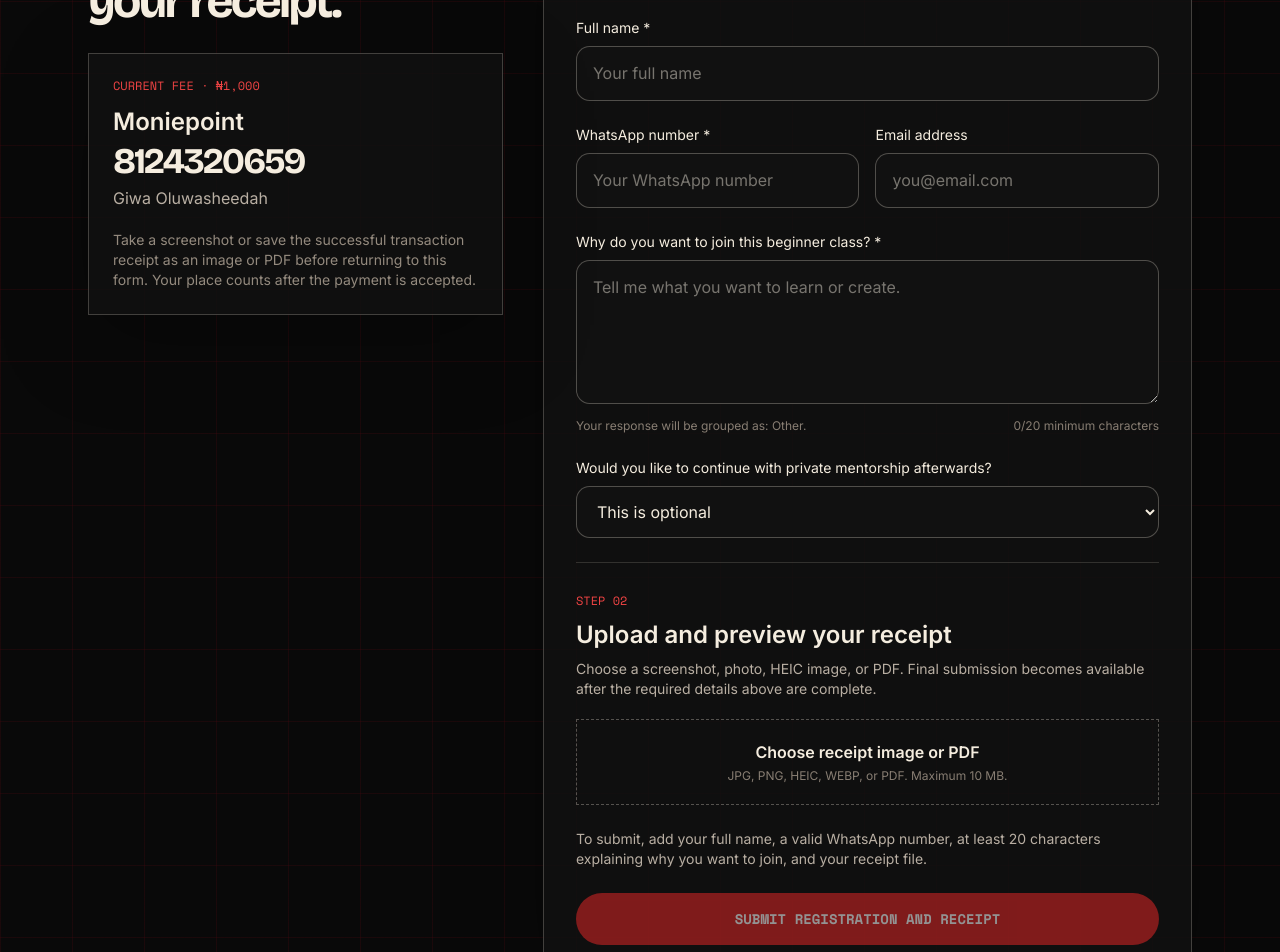
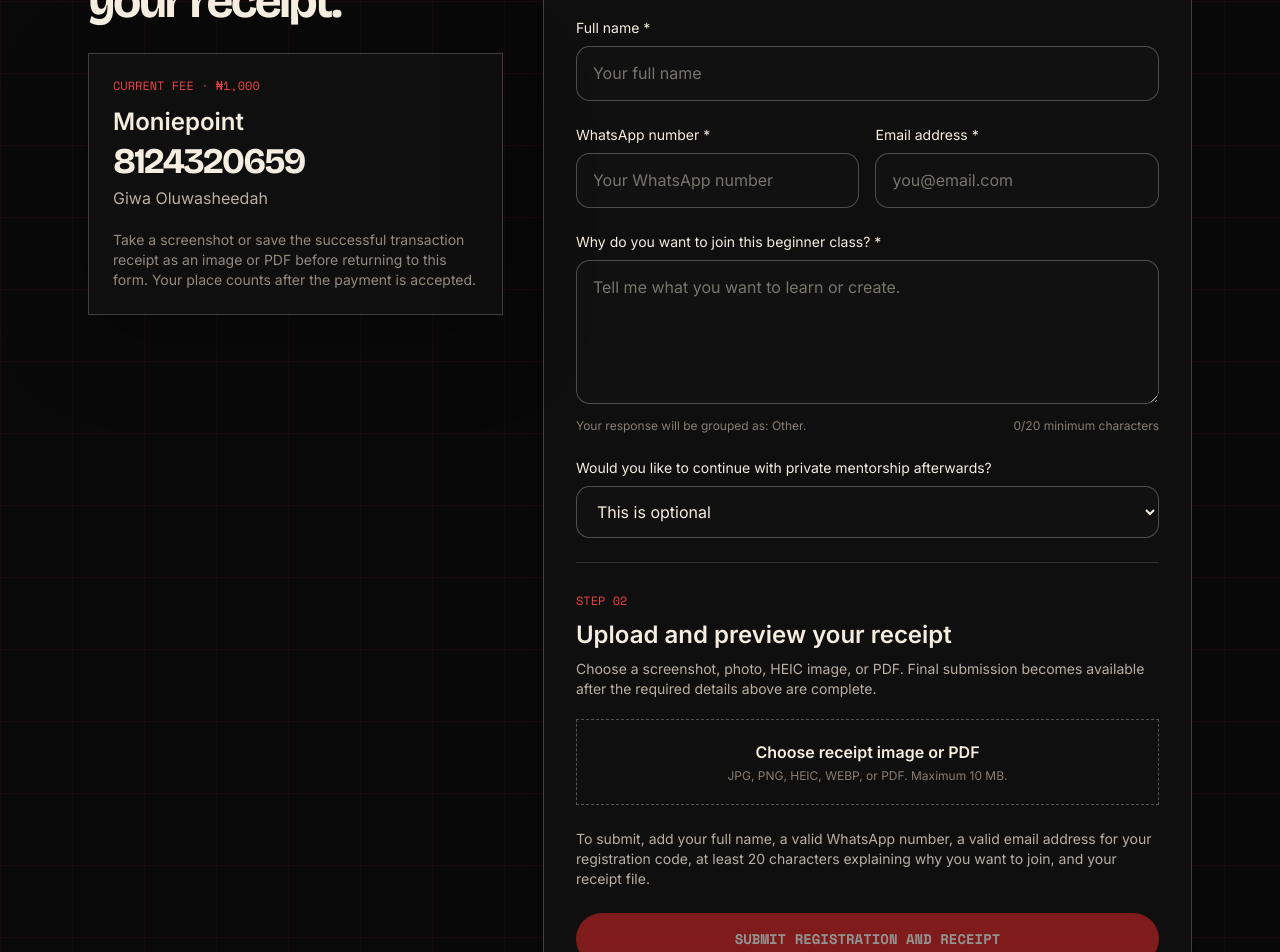
Before and after one commit to Thee-Web3-Qing/My-Portfolio, a React (Vite) app: page /class in a window 1280 px wide. Shown: the part 4180-5132 px from the top of the page. Built offline with nearby package versions, Linux system fonts and the light colour scheme; no server answers.

Commit message:
Require email for class registration code

```diff
--- a/src/pages/Class.jsx
+++ b/src/pages/Class.jsx
@@ -45,10 +45,12 @@ export default function Class() {
   const [receiptAnalysis, setReceiptAnalysis] = useState(null)
   const [pricing, setPricing] = useState({ acceptedCount: 0, price: 1000, tierIndex: 0, filledInTier: 0, remainingInTier: 100, soldOut: false })
 
-  const detailsComplete = form.fullName.trim().length >= 3 && form.whatsapp.trim().length >= 10 && form.reason.trim().length >= 20
+  const emailValid = /^[^\s@]+@[^\s@]+\.[^\s@]+$/.test(form.email.trim())
+  const detailsComplete = form.fullName.trim().length >= 3 && form.whatsapp.trim().length >= 10 && emailValid && form.reason.trim().length >= 20
   const missingDetails = [
     form.fullName.trim().length < 3 && 'your full name',
     form.whatsapp.trim().length < 10 && 'a valid WhatsApp number',
+    !emailValid && 'a valid email address for your registration code',
     form.reason.trim().length < 20 && 'at least 20 characters explaining why you want to join',
   ].filter(Boolean)
   const category = useMemo(() => classifyReason(form.reason), [form.reason])
@@ -182,7 +184,7 @@ export default function Class() {
         throw new Error('Your details could not be submitted. Please try again.')
       }
 
-      setStatus({ type: 'success', message: 'Registration received. I will confirm your payment and contact you on WhatsApp.' })
+      setStatus({ type: 'success', message: 'Registration received. After your payment is approved, your registration code will be sent to your email. Please keep an eye on your inbox and spam folder.' })
       setForm({ fullName: '', whatsapp: '', email: '', reason: '', mentorship: '' })
       setReceipt(null)
       setReceiptAnalysis(null)
@@ -271,7 +273,7 @@ export default function Class() {
           <form onSubmit={submit} className="class-panel p-6 sm:p-8 space-y-6">
             <div><span className="font-mono text-xs text-red-500">STEP 01</span><h3 className="text-2xl font-bold mt-2">Tell me about yourself</h3></div>
             <label className="block"><span className="block text-sm mb-2">Full name *</span><input className="class-field" name="fullName" value={form.fullName} onChange={update} required placeholder="Your full name" /></label>
-            <div className="grid sm:grid-cols-2 gap-4"><label className="block"><span className="block text-sm mb-2">WhatsApp number *</span><input className="class-field" name="whatsapp" value={form.whatsapp} onChange={update} required inputMode="tel" autoComplete="tel" aria-label="WhatsApp number" placeholder="Your WhatsApp number" /></label><label className="block"><span className="block text-sm mb-2">Email address</span><input className="class-field" name="email" type="email" value={form.email} onChange={update} placeholder="you@email.com" /></label></div>
+            <div className="grid sm:grid-cols-2 gap-4"><label className="block"><span className="block text-sm mb-2">WhatsApp number *</span><input className="class-field" name="whatsapp" value={form.whatsapp} onChange={update} required inputMode="tel" autoComplete="tel" aria-label="WhatsApp number" placeholder="Your WhatsApp number" /></label><label className="block"><span className="block text-sm mb-2">Email address *</span><input className="class-field" name="email" type="email" value={form.email} onChange={update} required autoComplete="email" aria-label="Email address for registration code" placeholder="you@email.com" /></label></div>
             <label className="block"><span className="block text-sm mb-2">Why do you want to join this beginner class? *</span><textarea className="class-field min-h-36 resize-y" name="reason" value={form.reason} onChange={update} required minLength={20} placeholder="Tell me what you want to learn or create." /><span className="flex flex-wrap justify-between gap-2 mt-2 text-xs text-[#887e73]"><span>Your response will be grouped as: {category}.</span><span>{form.reason.trim().length}/20 minimum characters</span></span></label>
             <label className="block"><span className="block text-sm mb-2">Would you like to continue with private mentorship afterwards?</span><select className="class-field" name="mentorship" value={form.mentorship} onChange={update}><option value="">This is optional</option><option value="Yes">Yes, I am interested</option><option value="Maybe">Maybe, tell me more later</option><option value="No">No, the class is enough for now</option></select></label>
             <div className="border-t border-[#f5eddf]/15 pt-6"><span className="font-mono text-xs text-red-500">STEP 02</span><h3 className="text-2xl font-bold mt-2">Upload and preview your receipt</h3><p className="text-sm text-[#b9afa3] mt-2">Choose a screenshot, photo, HEIC image, or PDF. Final submission becomes available after the required details above are complete.</p><label className="mt-5 block border border-dashed border-[#f5eddf]/30 p-5 text-center cursor-pointer hover:border-red-600 transition-colors"><input type="file" accept="image/*,application/pdf,.pdf,.jpg,.jpeg,.png,.heic,.heif,.webp" onChange={chooseReceipt} className="sr-only" /><span className="font-bold">{receipt ? receipt.name : 'Choose receipt image or PDF'}</span><span className="block text-xs text-[#887e73] mt-1">JPG, PNG, HEIC, WEBP, or PDF. Maximum 10 MB.</span></label></div>
```
